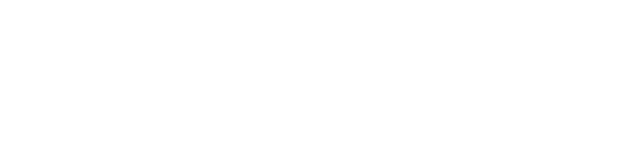
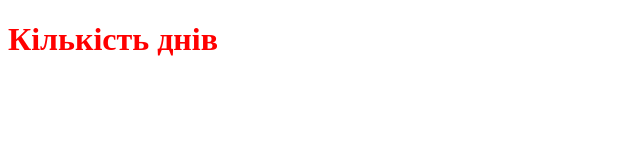
Before and after one commit to Vpavliuk2607/myproj, a plain HTML site: page index.html in a window 1280 px wide. Shown: the whole page, without its empty margins (0-640 px from the left). Drawn offline with Linux system fonts and the light colour scheme.

Commit message:
Додано h1 тег з кольором

```diff
--- a/index.html
+++ b/index.html
@@ -6,6 +6,7 @@
 	<title>Павлюк Володимир</title>
 </head>
 <body>
+	<h1 style="color: #ff0000">Кількість днів</h1>
  	<header>
  	 	<nav>
  	 	 	<div class="logo"></div>
```
